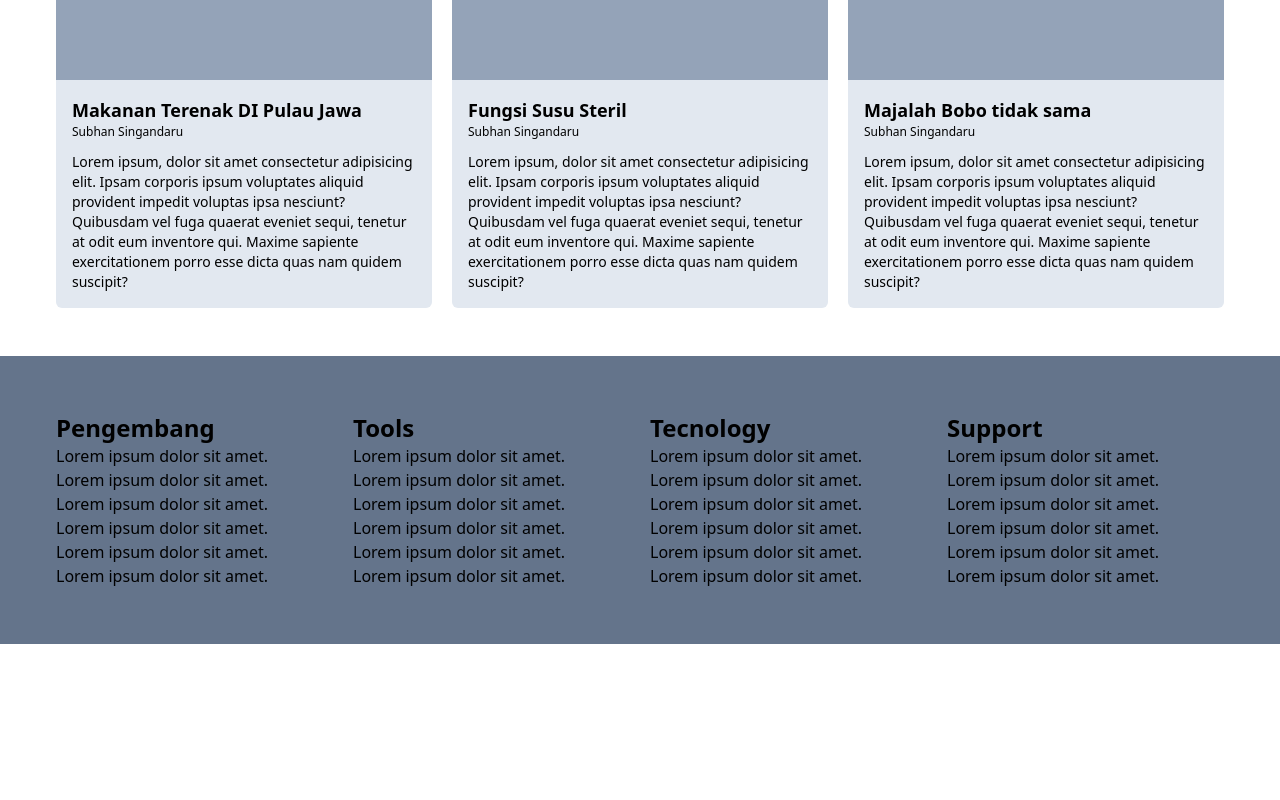
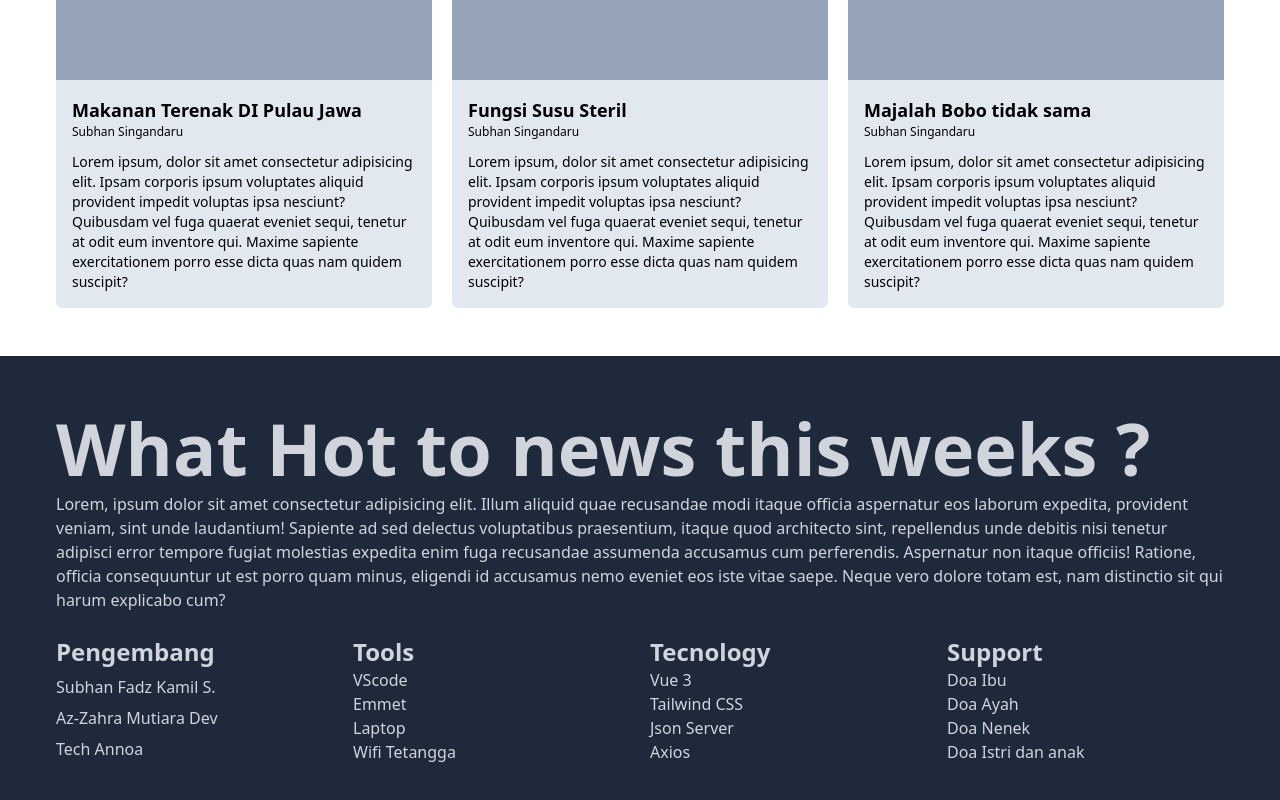
Before and after one commit to subhan-sd/PortalBaca, a Vue app: page / in a window 1280 px wide. Shown: the part 1640-2440 px from the top of the page. Before the commit the page ends 2284 px from the top, so only its background shows below. Built offline with nearby package versions, Linux system fonts and the light colour scheme; data requests are answered from the project's data file.

Commit message:
almost finish , add animation and transisiton like slide and hover

```diff
--- a/src/views/Home.vue
+++ b/src/views/Home.vue
@@ -62,50 +62,47 @@
     </div>
   </div >
 
-    <footer class="w-full h-auto bg-slate-500 mt-12 grid grid-cols-4 gap-5 container p-14">
-      <div class="div grid grid-cols-1">
+    <footer class="w-full h-auto bg-slate-800 mt-12 container p-14 text-gray-300">
+      <div class="footer-head mb-6">
+        <p class="text-7xl font-semibold">What Hot to news this weeks ?</p>
+        <p class="mt-2 font-light">Lorem, ipsum dolor sit amet consectetur adipisicing elit. Illum aliquid quae recusandae modi itaque officia aspernatur eos laborum expedita, provident veniam, sint unde laudantium! Sapiente ad sed delectus voluptatibus praesentium, itaque quod architecto sint, repellendus unde debitis nisi tenetur adipisci error tempore fugiat molestias expedita enim fuga recusandae assumenda accusamus cum perferendis. Aspernatur non itaque officiis! Ratione, officia consequuntur ut est porro quam minus, eligendi id accusamus nemo eveniet eos iste vitae saepe. Neque vero dolore totam est, nam distinctio sit qui harum explicabo cum?</p>
+      </div>
+      <div class="footer-add grid grid-cols-4 gap-5">
+        <div class="div grid grid-cols-1 gap-1">
           <div class="head text-2xl font-semibold">
             Pengembang
           </div>
-        <p>Lorem ipsum dolor sit amet.</p>
-        <p>Lorem ipsum dolor sit amet.</p>
-        <p>Lorem ipsum dolor sit amet.</p>
-        <p>Lorem ipsum dolor sit amet.</p>
-        <p>Lorem ipsum dolor sit amet.</p>
-        <p>Lorem ipsum dolor sit amet.</p>
+          <p>Subhan Fadz Kamil S.</p>
+          <p>Az-Zahra Mutiara Dev</p>
+          <p>Tech Annoa</p>
         </div>
         <div class="div grid grid-cols-1">
           <div class="head text-2xl font-semibold">
             Tools
           </div>
-        <p>Lorem ipsum dolor sit amet.</p>
-        <p>Lorem ipsum dolor sit amet.</p>
-        <p>Lorem ipsum dolor sit amet.</p>
-        <p>Lorem ipsum dolor sit amet.</p>
-        <p>Lorem ipsum dolor sit amet.</p>
-        <p>Lorem ipsum dolor sit amet.</p>
+          <p>VScode</p>
+          <p>Emmet</p>
+          <p>Laptop</p>
+          <p>Wifi Tetangga</p>
         </div>
         <div class="div grid grid-cols-1">
           <div class="head text-2xl font-semibold">
             Tecnology
           </div>
-        <p>Lorem ipsum dolor sit amet.</p>
-        <p>Lorem ipsum dolor sit amet.</p>
-        <p>Lorem ipsum dolor sit amet.</p>
-        <p>Lorem ipsum dolor sit amet.</p>
-        <p>Lorem ipsum dolor sit amet.</p>
-        <p>Lorem ipsum dolor sit amet.</p>
+          <p>Vue 3</p>
+          <p>Tailwind CSS</p>
+          <p>Json Server</p>
+          <p>Axios</p>
         </div>
         <div class="div grid grid-cols-1">
           <div class="head text-2xl font-semibold">
             Support
           </div>
-        <p>Lorem ipsum dolor sit amet.</p>
-        <p>Lorem ipsum dolor sit amet.</p>
-        <p>Lorem ipsum dolor sit amet.</p>
-        <p>Lorem ipsum dolor sit amet.</p>
-        <p>Lorem ipsum dolor sit amet.</p>
-        <p>Lorem ipsum dolor sit amet.</p>
+          <p>Doa Ibu</p>
+          <p>Doa Ayah</p>
+          <p>Doa Nenek</p>
+          <p>Doa Istri dan anak</p>
+        </div>
       </div>
     </footer>
 </template>
```
Lines whose indentation alone changed are shown as unchanged.
